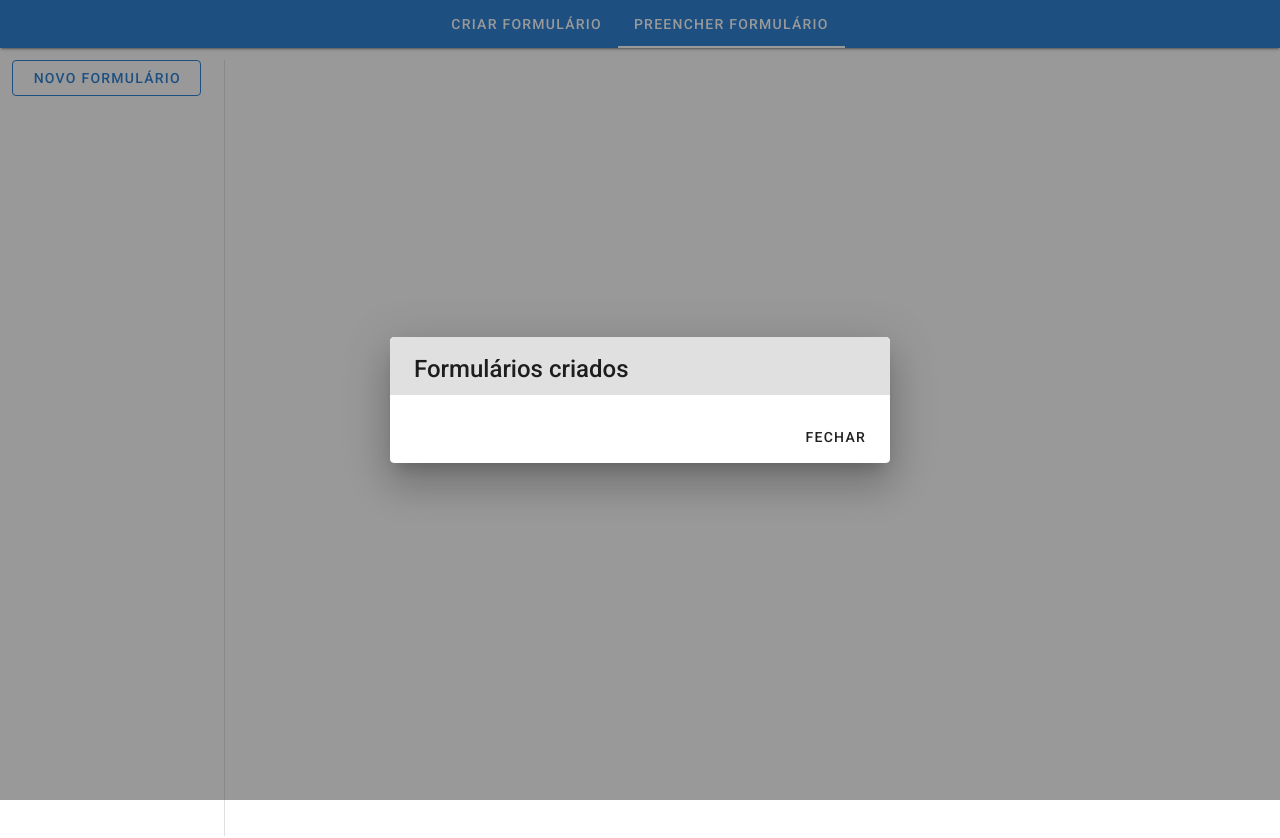
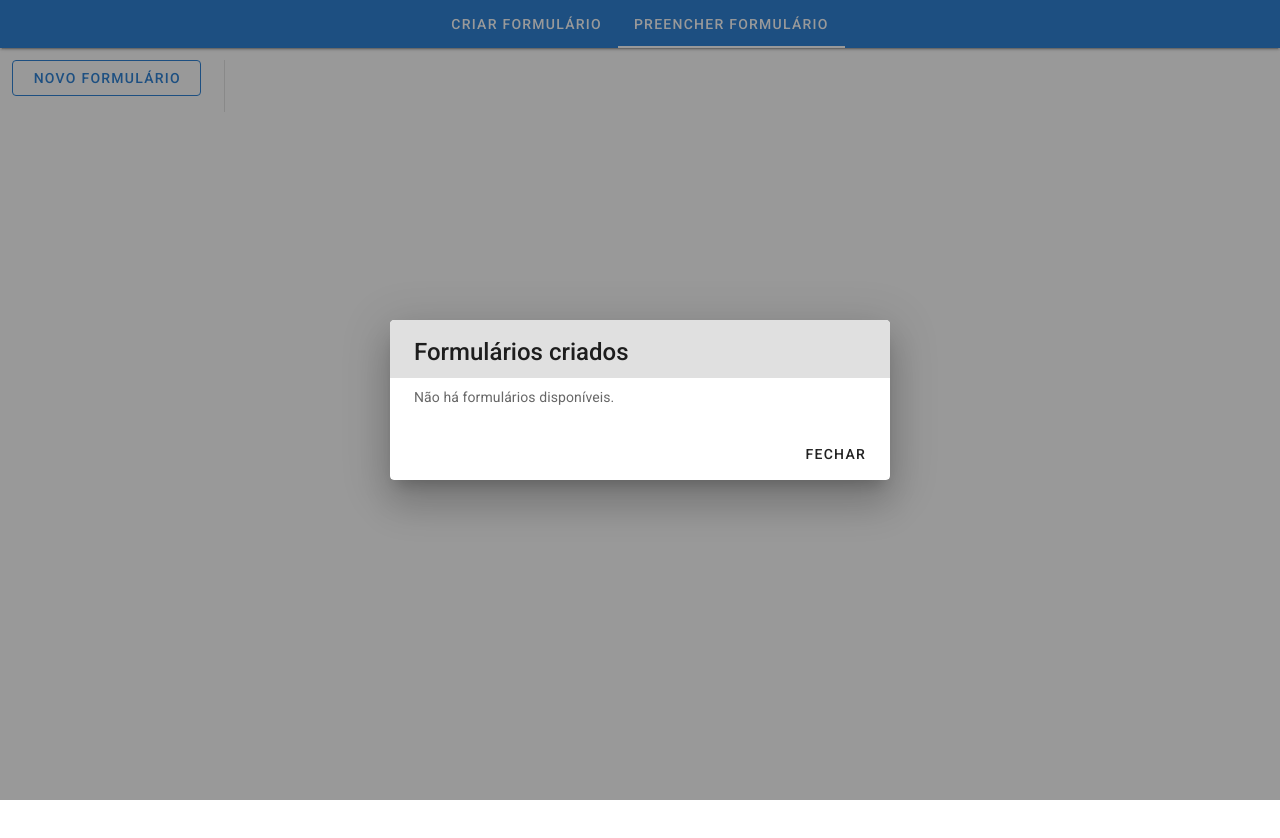
Before and after one commit to ricardoluizbb/form-builder, a Vue app: page /fill-form in a window 1280 px wide. Both pictures are taken after a click on the button "NOVO FORMULÁRIO". Shown: the top 838 px of the page. After the commit the page ends 800 px from the top, so only its background shows below. Built offline with nearby package versions, Linux system fonts and the light colour scheme; what v-mask would draw is missing.

Commit message:
Layot changes and code refactor

```diff
--- a/src/components/fields/ColorField.vue
+++ b/src/components/fields/ColorField.vue
@@ -1,5 +1,6 @@
 <template>
   <v-color-picker
+    class="mb-4"
     id="color-field"
     :disabled="disabled"
     hide-inputs
--- a/src/components/fill-form/NewFormDialog.vue
+++ b/src/components/fill-form/NewFormDialog.vue
@@ -5,7 +5,7 @@
         Formulários criados
       </v-card-title>
 
-      <v-list>
+      <v-list v-if="filteredForms.length > 0">
         <v-list-item
           v-for="form in filteredForms"
           :key="form.id"
@@ -14,6 +14,10 @@
           <v-list-item-title id="form-title" class="primary--text">{{ form.title }}</v-list-item-title>
         </v-list-item>
       </v-list>
+
+      <v-card-text class="mt-2 text-subtitle" v-else>
+        Não há formulários disponíveis.
+      </v-card-text>
 
       <v-card-actions>
         <v-spacer></v-spacer>
--- a/src/components/form-builder/BuilderRightColumn.vue
+++ b/src/components/form-builder/BuilderRightColumn.vue
@@ -1,11 +1,10 @@
 <template>
   <div>
     <div v-if="builderFormStore.selectedForm">
-      <h2 class="mb-8">
       <div class="d-flex">
-          <span v-if="!editingTitle">{{
-            builderFormStore.selectedForm.title
-          }}</span>
+        <h2 class="mb-8" v-if="!editingTitle">
+          {{ builderFormStore.selectedForm.title }}
+        </h2>
 
         <v-text-field
           v-else
@@ -21,13 +20,10 @@
           }}</v-icon>
         </v-btn>
       </div>
-      </h2>
+
       <v-row class="mb-4">
         <NewFieldMenu @field-selected="addField" />
-        <v-btn
-          color="red darken-1"
-          outlined
-          @click="openDeleteFormDialog"
+        <v-btn color="red darken-1" outlined @click="openDeleteFormDialog"
           >Excluir formulário</v-btn
         >
       </v-row>
@@ -204,17 +200,14 @@ export default {
       }
     },
     toggleEditTitle() {
-      if (this.builderFormStore.selectedForm) {
+      if (!this.builderFormStore.selectedForm) return;
       if (this.editingTitle) {
-          // Salvar alterações
         this.builderFormStore.selectedForm.title = this.editedTitle;
         this.builderFormStore.saveForms();
       } else {
-          // Modo de edição
         this.editedTitle = this.builderFormStore.selectedForm.title;
       }
       this.editingTitle = !this.editingTitle;
-      }
     },
   },
 };
--- a/src/views/FillFormView.vue
+++ b/src/views/FillFormView.vue
@@ -6,7 +6,7 @@
         <FillLeftColumn />
       </v-col>
 
-      <v-col cols="12" md="1" class="fill-height hidden-sm-and-down">
+      <v-col cols="12" md="1" class="hidden-sm-and-down">
         <v-divider vertical></v-divider>
       </v-col>
 
@@ -51,7 +51,4 @@ export default {
 </script>
 
 <style scoped>
-.fill-height {
-  height: 100vh;
-}
 </style>
```
Also changed, not shown: 1 other file (tests, documents, lock files or other folders). Lines whose indentation alone changed are shown as unchanged.
